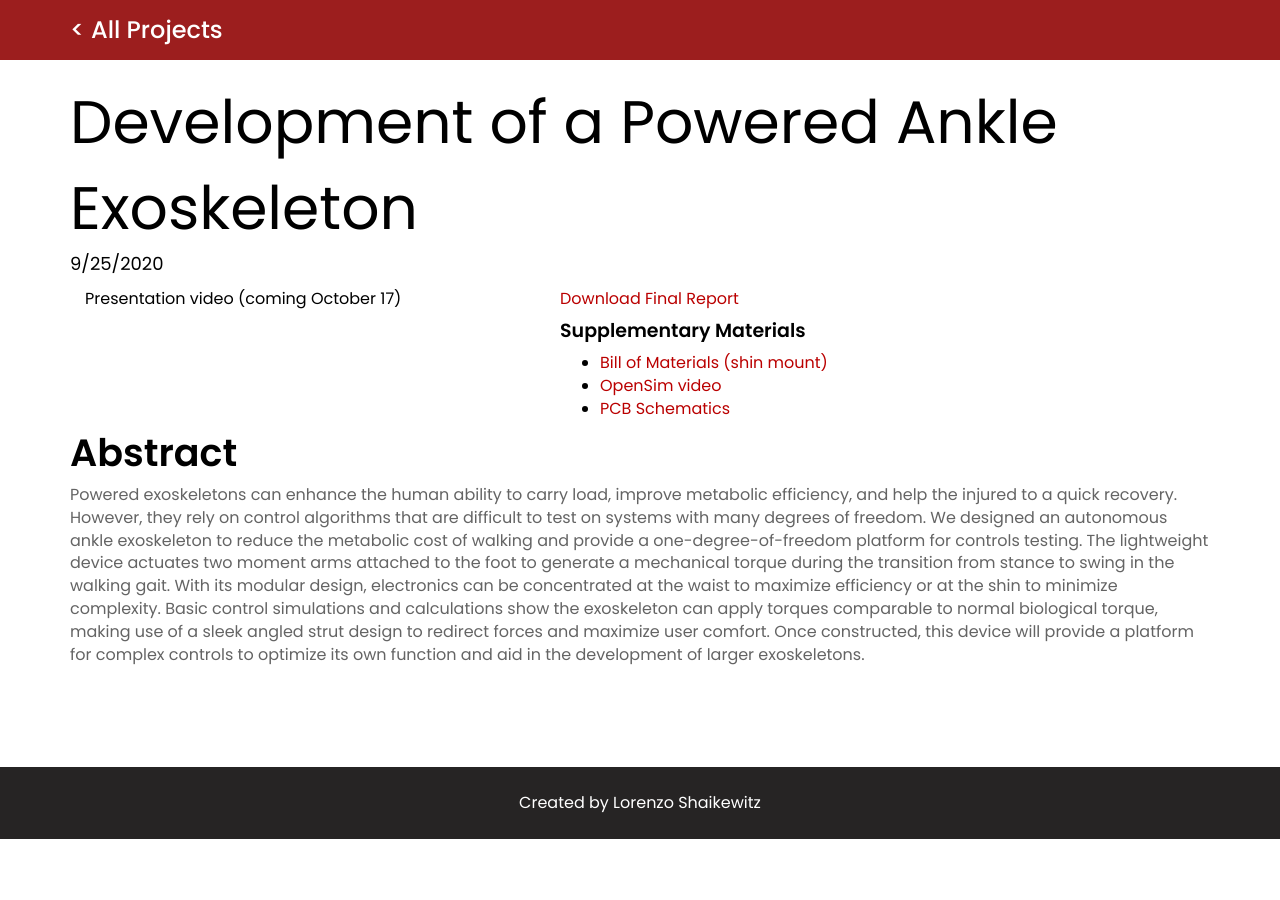
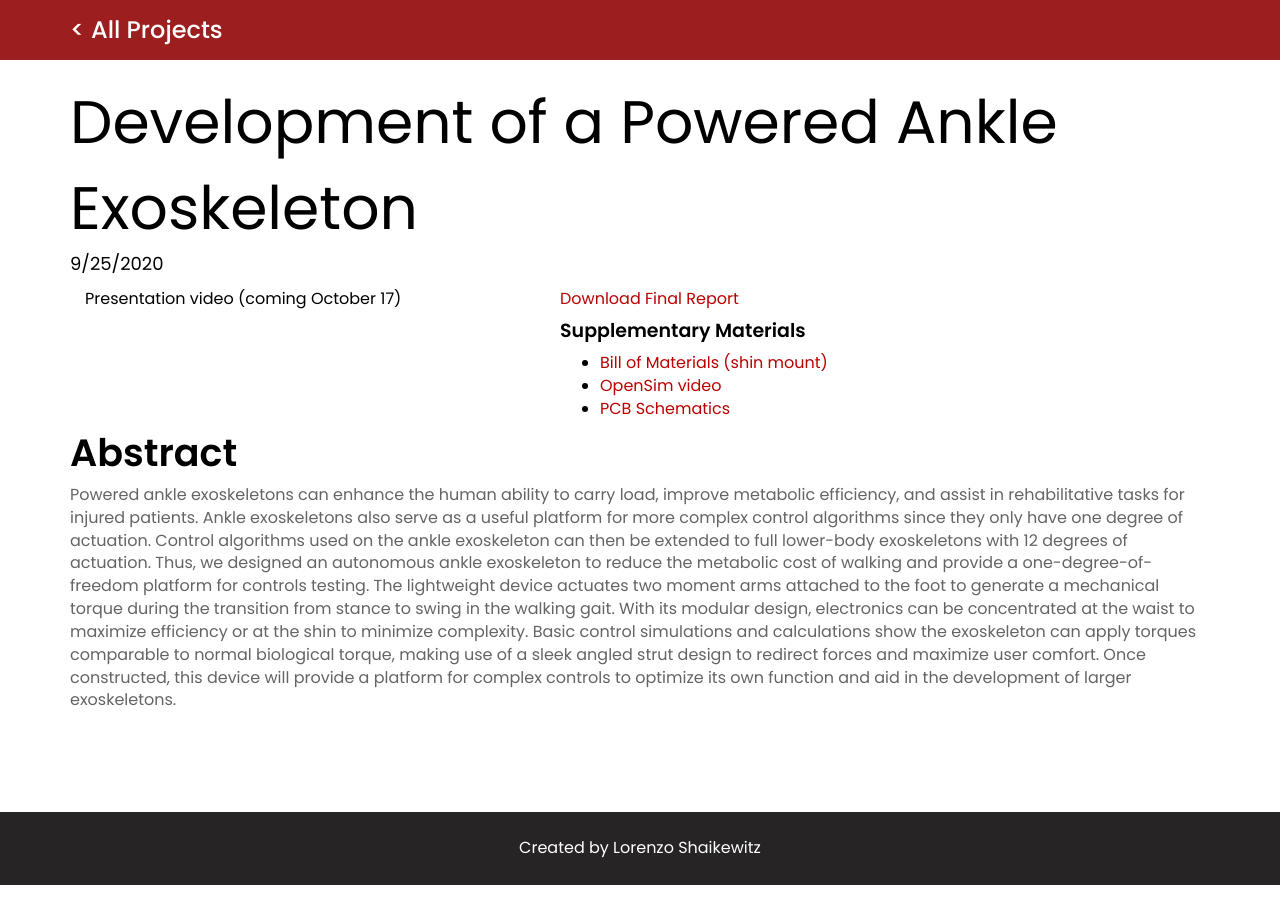
Before and after one commit to lopenguin/old-website, a Jekyll site: the page built from projects/ankle-exo.html, in a window 1280 px wide. Built offline with Jekyll 4.4.1, drawn with Linux system fonts in a browser that asks for light colours; nearby versions of some CDN libraries.

Commit message:
Updated axo stuff with mentor edits.

```diff
--- a/projects/ankle-exo.html
+++ b/projects/ankle-exo.html
@@ -9,7 +9,7 @@ main:
   - h1: "Abstract"
     slug: ""
     body: "
-          Powered exoskeletons can enhance the human ability to carry load, improve metabolic efficiency, and help the injured to a quick recovery. However, they rely on control algorithms that are difficult to test on systems with many degrees of freedom. We designed an autonomous ankle exoskeleton to reduce the metabolic cost of walking and provide a one-degree-of-freedom platform for controls testing. The lightweight device actuates two moment arms attached to the foot to generate a mechanical torque during the transition from stance to swing in the walking gait. With its modular design, electronics can be concentrated at the waist to maximize efficiency or at the shin to minimize complexity. Basic control simulations and calculations show the exoskeleton can apply torques comparable to normal biological torque, making use of a sleek angled strut design to redirect forces and maximize user comfort. Once constructed, this device will provide a platform for complex controls to optimize its own function and aid in the development of larger exoskeletons.
+            Powered ankle exoskeletons can enhance the human ability to carry load, improve metabolic efficiency, and assist in rehabilitative tasks for injured patients. Ankle exoskeletons also serve as a useful platform for more complex control algorithms since they only have one degree of actuation. Control algorithms used on the ankle exoskeleton can then be extended to full lower-body exoskeletons with 12 degrees of actuation. Thus, we designed an autonomous ankle exoskeleton to reduce the metabolic cost of walking and provide a one-degree-of-freedom platform for controls testing. The lightweight device actuates two moment arms attached to the foot to generate a mechanical torque during the transition from stance to swing in the walking gait. With its modular design, electronics can be concentrated at the waist to maximize efficiency or at the shin to minimize complexity. Basic control simulations and calculations show the exoskeleton can apply torques comparable to normal biological torque, making use of a sleek angled strut design to redirect forces and maximize user comfort. Once constructed, this device will provide a platform for complex controls to optimize its own function and aid in the development of larger exoskeletons.
           "
 ---
 <div class="col-md-5">
```
Also changed, not shown: 2 other files.
